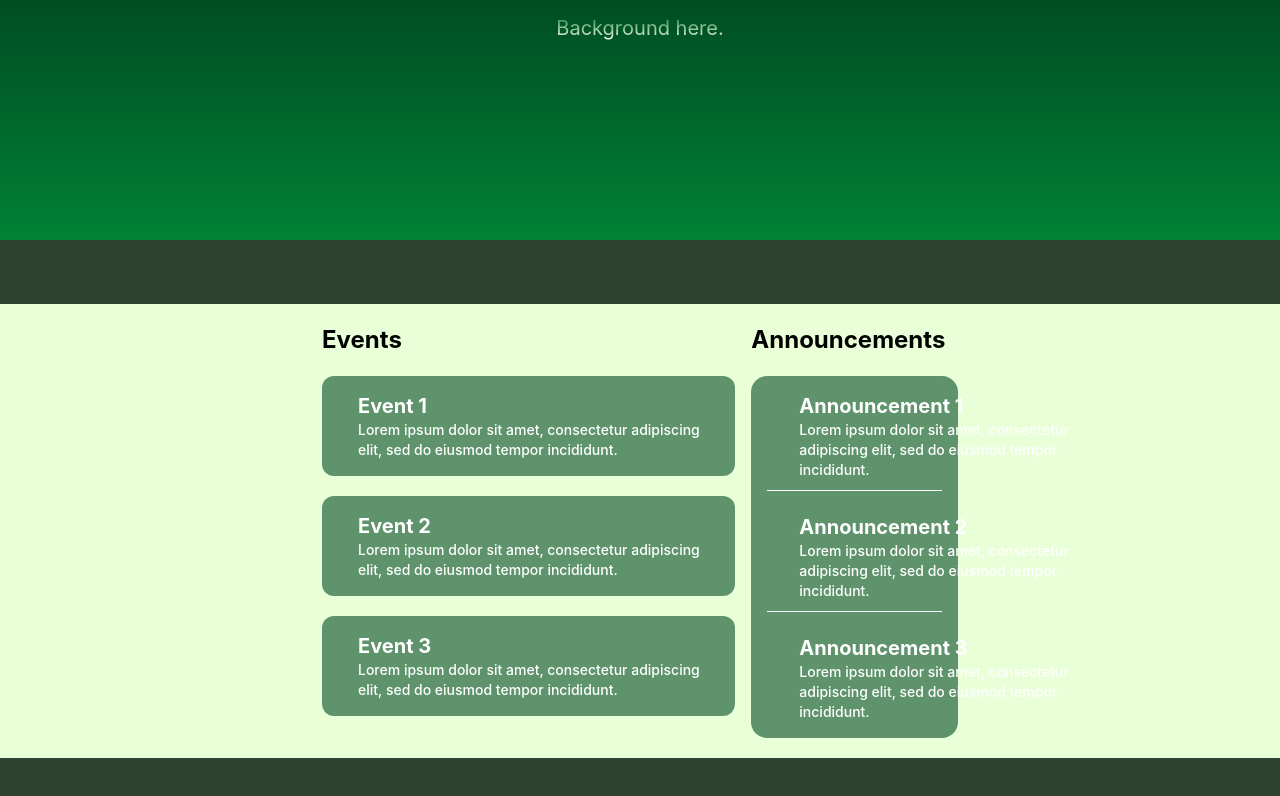
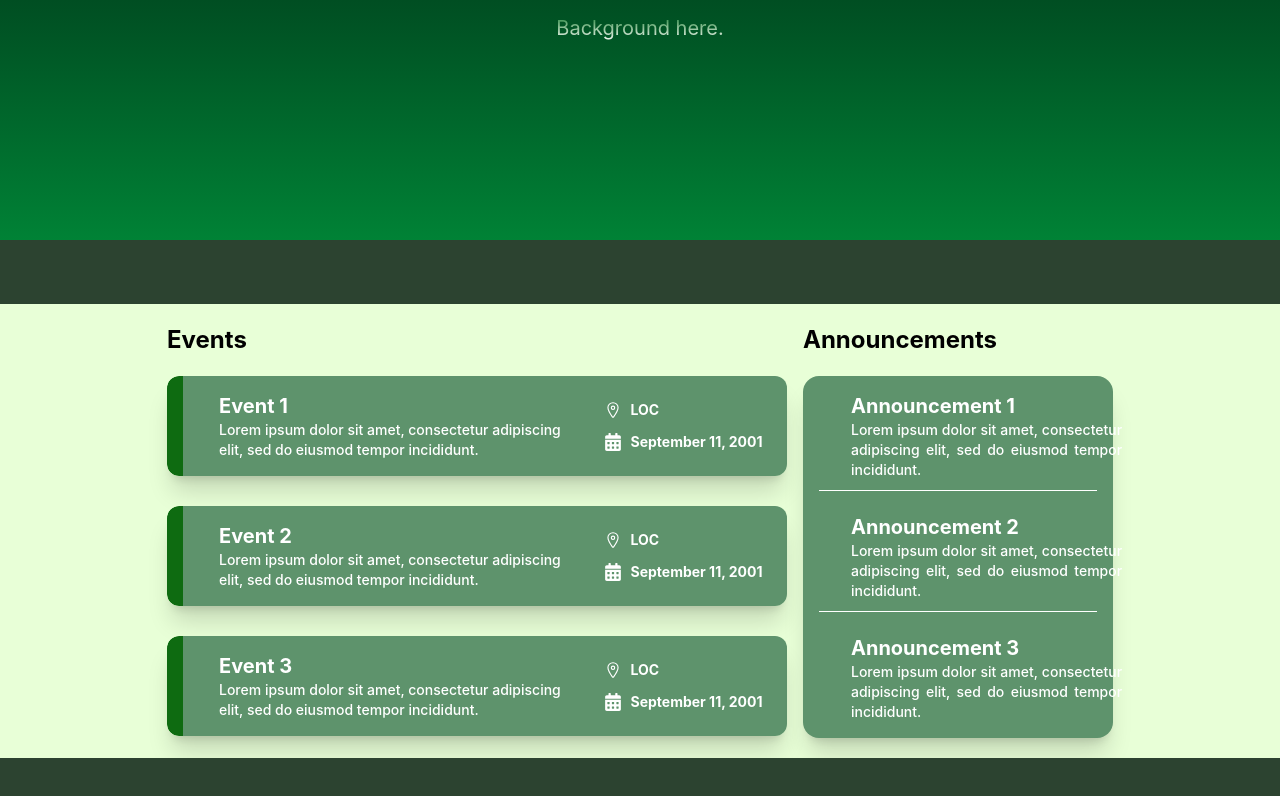
Before and after one commit to drinaissante/CompSciety, a React (Vite) app: page / in a window 1280 px wide. Shown: the part 560-1356 px from the top of the page. Built offline with nearby package versions, Linux system fonts and the light colour scheme.

Commit message:
Fixing Event and Announcement Cards

```diff
--- a/src/components/Events.jsx
+++ b/src/components/Events.jsx
@@ -41,12 +41,12 @@ function Events() {
     return (
         <main id="events" className="bg-[#e8ffd7] flex flex-col lg:flex-row justify-center p-5 gap-4">
             {/* Events Column */}
-            <div className="lg:w-1/3 text-2xl text-black font-bold">
+            <div className="lg:w-1/2 text-2xl text-black font-bold">
                 Events
 
-                <div className="mt-5 text-xl flex flex-col gap-5">
+                <div className="mt-5 text-xl flex flex-col justify-between gap-5 h-90">
                     {events.map((event, index) => (
-                        <div key={index} className="flex rounded-xl overflow-hidden transform transition duration-300 hover:scale-101">
+                        <div key={index} className="flex rounded-xl overflow-hidden transform transition duration-300 hover:scale-101 shadow-xl/15">
                             <div className="bg-[#0e6b11] w-4 rounded-l-xl"></div>
                             <div className="bg-[#5e936c] p-4 flex-1">
                                 <Event {...event} />
@@ -57,10 +57,10 @@ function Events() {
             </div>
 
             {/* Announcement Column */}
-            <div className="lg:w-1/6 text-2xl text-black font-bold mt-10 lg:mt-0">
+            <div className="lg:w-1/4 text-2xl text-black font-bold mt-10 lg:mt-0 lg:min-w-1/4">
                 Announcements
 
-                <div className="bg-[#5e936c] text-xl mt-5 rounded-2xl flex flex-col gap-3 p-4 transform transition duration-300 hover:scale-101">
+                <div className="bg-[#5e936c] text-xl mt-5 rounded-2xl flex flex-col gap-3 p-4 transform transition duration-300 hover:scale-101 shadow-xl/15">
                     {announcements.map((event, index) => (
                         <div key={index}>
                             <Announcement {...event} />
--- a/src/models/Announcement.jsx
+++ b/src/models/Announcement.jsx
@@ -4,7 +4,7 @@ function Announcement({ title, description }) {
             <span className="font-bold flex flex-col">
                 {title}
 
-                <span className="font-medium text-sm break-words w-[30ch]">
+                <span className="font-medium text-sm break-words w-[30ch] text-justify break-normal">
                     {description}
                 </span>
             </span>
```
Also changed, not shown: 1 other file (tests, documents, lock files or other folders).
